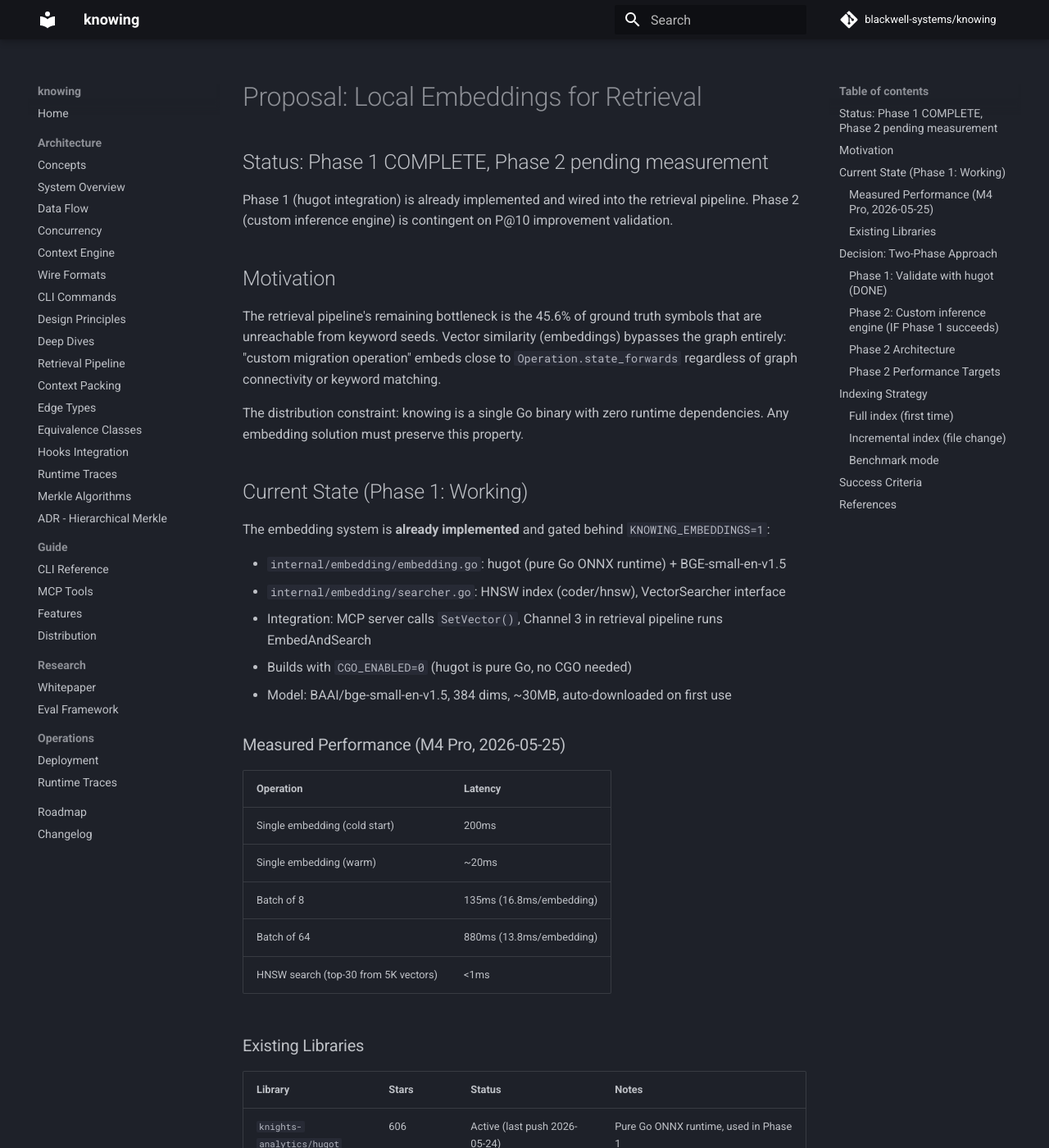
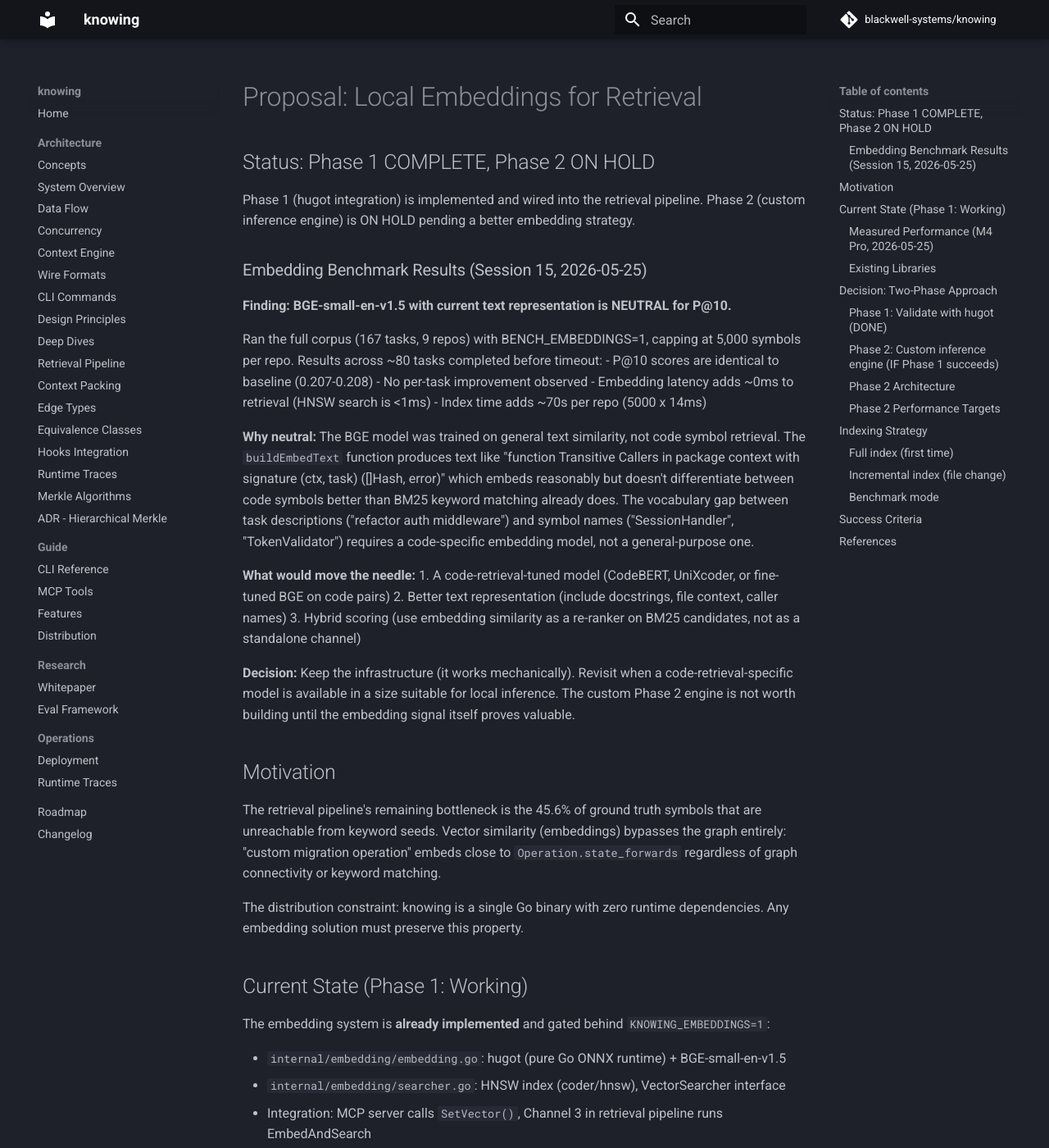
Before and after one commit to blackwell-systems/knowing, an MkDocs documentation site: the page built from docs/proposals/pure-go-embeddings.md, in a window 1280 px wide and 1400 px high. Shown: the whole window at 82% size. Built offline with MkDocs 1.6.1 and Material for MkDocs 9.7.7, drawn with Linux system fonts in a browser that asks for light colours; comment, search, counter and statistics services are not loaded.

Commit message:
docs: document embedding benchmark results (neutral P@10, BGE model insufficient)
BGE-small-en-v1.5 with current text representation shows zero P@10 improvement.
General-purpose text embeddings don't differentiate code symbols better than BM25.
Need code-retrieval-specific model or hybrid re-ranking approach.
Infrastructure works mechanically; signal is the bottleneck, not implementation.

```diff
--- a/docs/proposals/pure-go-embeddings.md
+++ b/docs/proposals/pure-go-embeddings.md
@@ -1,9 +1,39 @@
 # Proposal: Local Embeddings for Retrieval
 
-## Status: Phase 1 COMPLETE, Phase 2 pending measurement
+## Status: Phase 1 COMPLETE, Phase 2 ON HOLD
 
-Phase 1 (hugot integration) is already implemented and wired into the retrieval pipeline.
-Phase 2 (custom inference engine) is contingent on P@10 improvement validation.
+Phase 1 (hugot integration) is implemented and wired into the retrieval pipeline.
+Phase 2 (custom inference engine) is ON HOLD pending a better embedding strategy.
+
+### Embedding Benchmark Results (Session 15, 2026-05-25)
+
+**Finding: BGE-small-en-v1.5 with current text representation is NEUTRAL for P@10.**
+
+Ran the full corpus (167 tasks, 9 repos) with BENCH_EMBEDDINGS=1, capping at 5,000
+symbols per repo. Results across ~80 tasks completed before timeout:
+- P@10 scores are identical to baseline (0.207-0.208)
+- No per-task improvement observed
+- Embedding latency adds ~0ms to retrieval (HNSW search is <1ms)
+- Index time adds ~70s per repo (5000 x 14ms)
+
+**Why neutral:** The BGE model was trained on general text similarity, not code symbol
+retrieval. The `buildEmbedText` function produces text like "function Transitive Callers
+in package context with signature (ctx, task) ([]Hash, error)" which embeds reasonably
+but doesn't differentiate between code symbols better than BM25 keyword matching already
+does. The vocabulary gap between task descriptions ("refactor auth middleware") and
+symbol names ("SessionHandler", "TokenValidator") requires a code-specific embedding
+model, not a general-purpose one.
+
+**What would move the needle:**
+1. A code-retrieval-tuned model (CodeBERT, UniXcoder, or fine-tuned BGE on code pairs)
+2. Better text representation (include docstrings, file context, caller names)
+3. Hybrid scoring (use embedding similarity as a re-ranker on BM25 candidates, not as
+   a standalone channel)
+
+**Decision:** Keep the infrastructure (it works mechanically). Revisit when a
+code-retrieval-specific model is available in a size suitable for local inference.
+The custom Phase 2 engine is not worth building until the embedding signal itself
+proves valuable.
 
 ## Motivation
 
```
